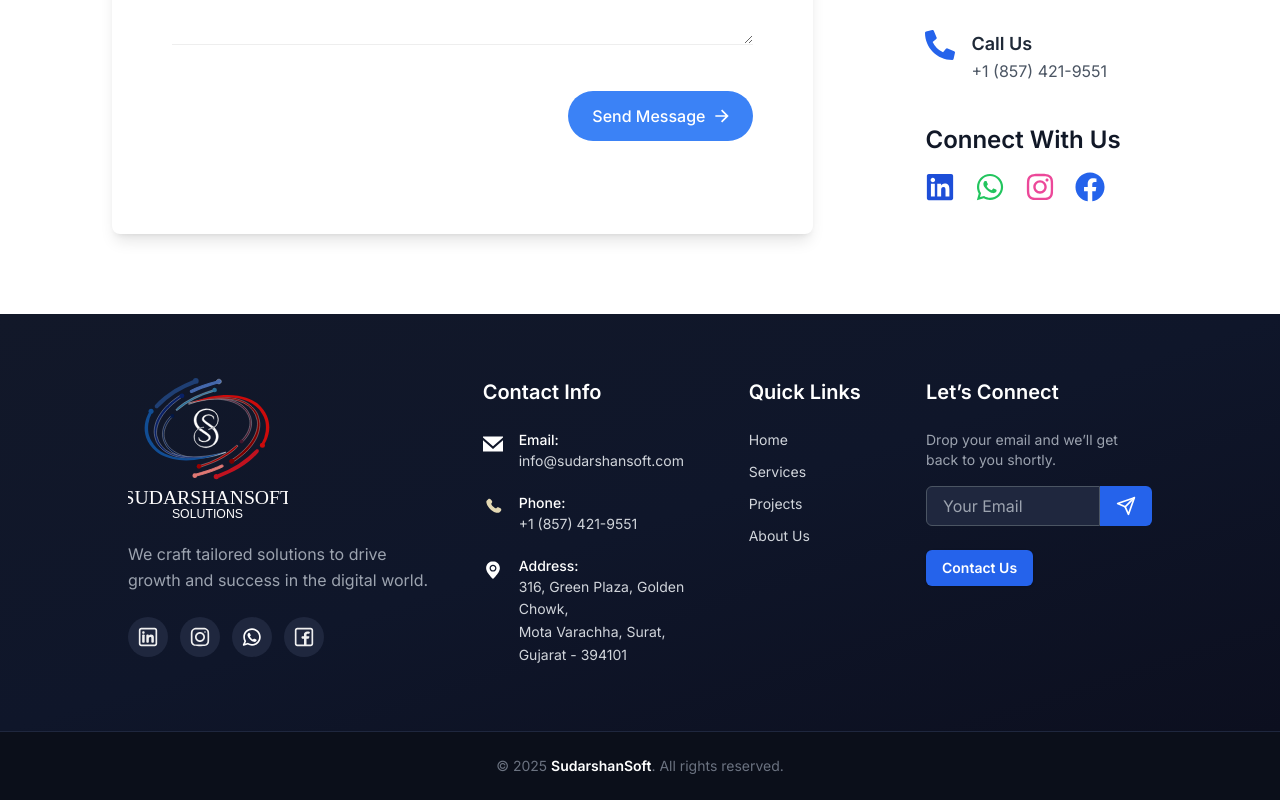
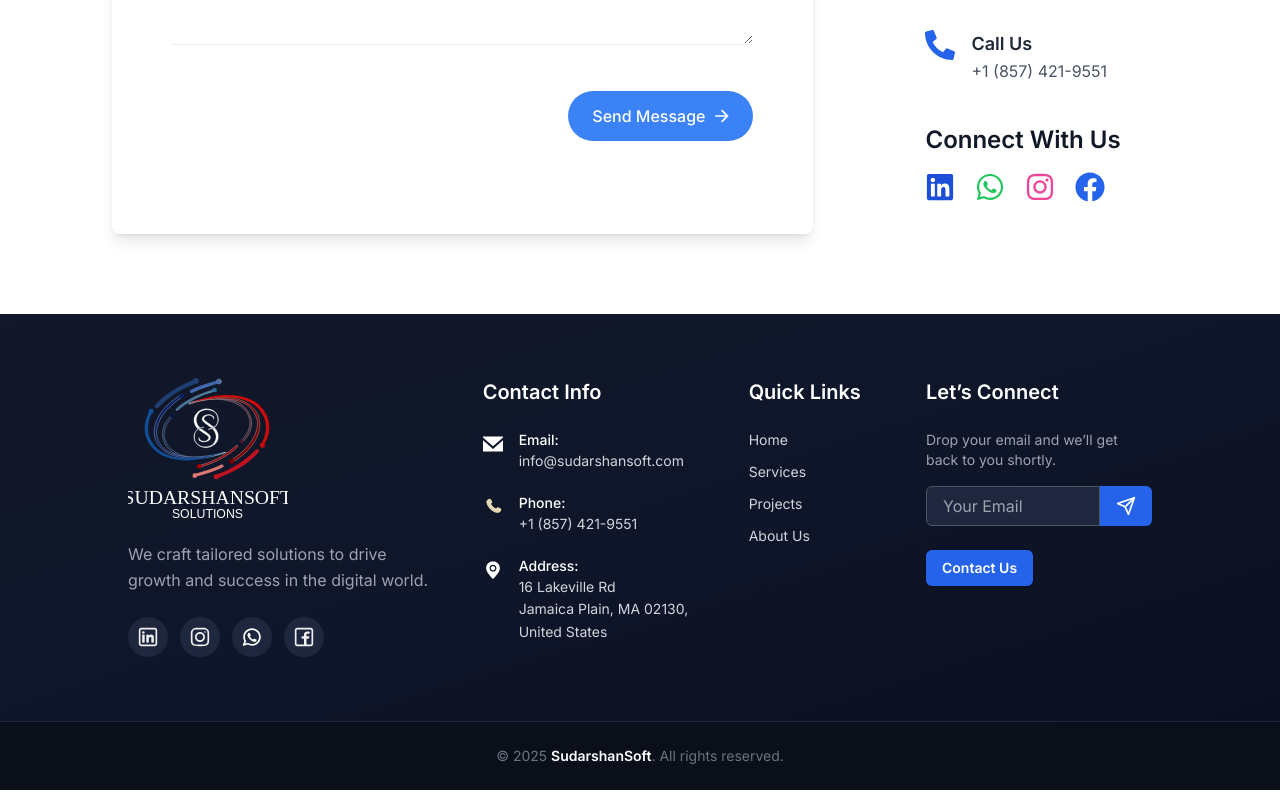
Before and after one commit to Sudarshansoft/Company-Site, a Next.js app: page /contact in a window 1280 px wide. Shown: the part 634-1434 px from the top of the page. Built offline with nearby package versions, Linux system fonts and the light colour scheme.

Commit message:
Made changes in address

```diff
--- a/components/Contact/index.tsx
+++ b/components/Contact/index.tsx
@@ -159,7 +159,7 @@ const Contact = () => {
                 <div>
                   <h4 className="text-lg font-semibold text-gray-800 dark:text-white">Our Office</h4>
                   <p className="text-gray-600 dark:text-gray-300">
-                    316, Green Plaza, Mota Varachha,<br />Surat, Gujarat - 394101
+                  16 Lakeville Rd,<br />Jamaica Plain, MA 02130, United States
                   </p>
                 </div>
               </div>
--- a/components/Footer/index.tsx
+++ b/components/Footer/index.tsx
@@ -21,9 +21,9 @@ const contactItems = [
     label: "Address",
     value: (
       <>
-        316, Green Plaza, Golden Chowk,
+        16 Lakeville Rd
         <br />
-        Mota Varachha, Surat, Gujarat - 394101
+        Jamaica Plain, MA 02130, United States
       </>
     ),
     icon: "/images/icon/location.svg",
```
